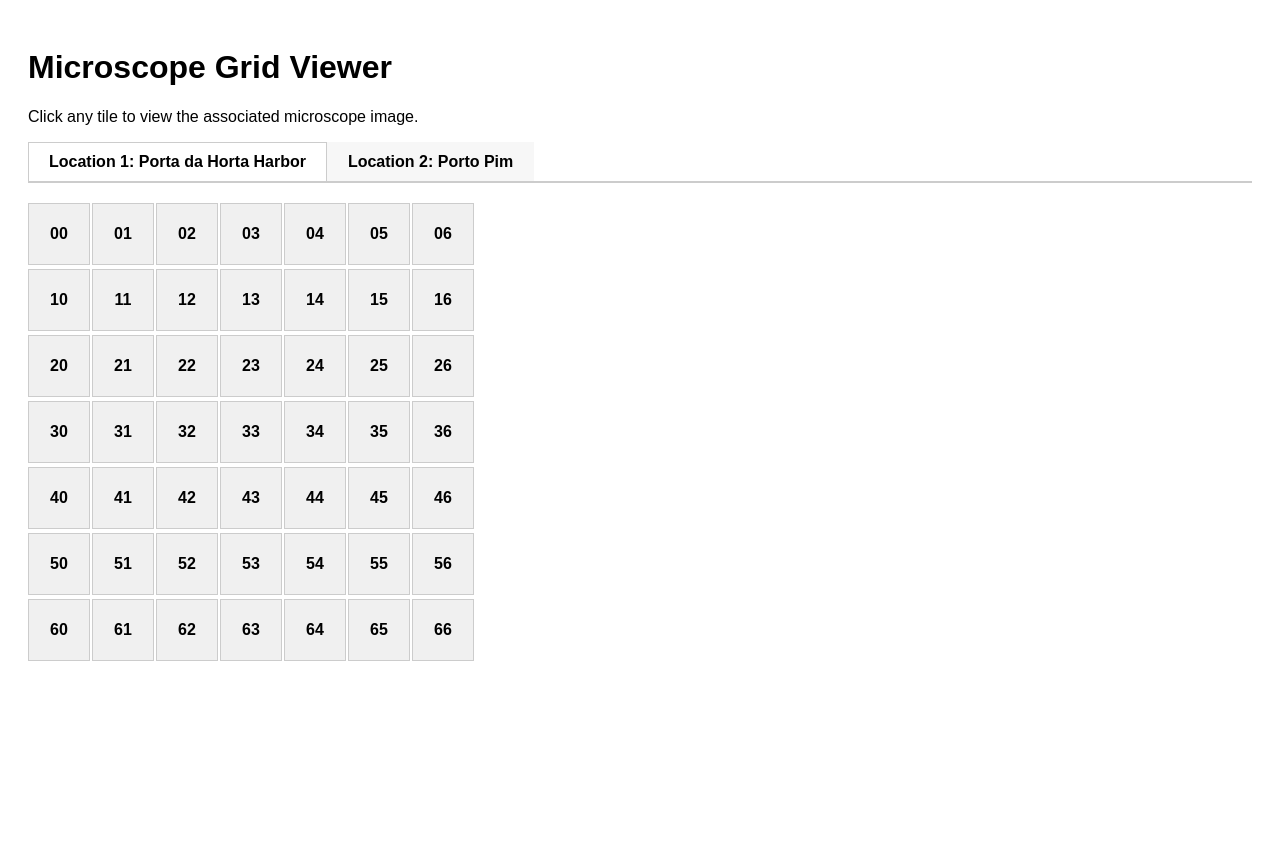
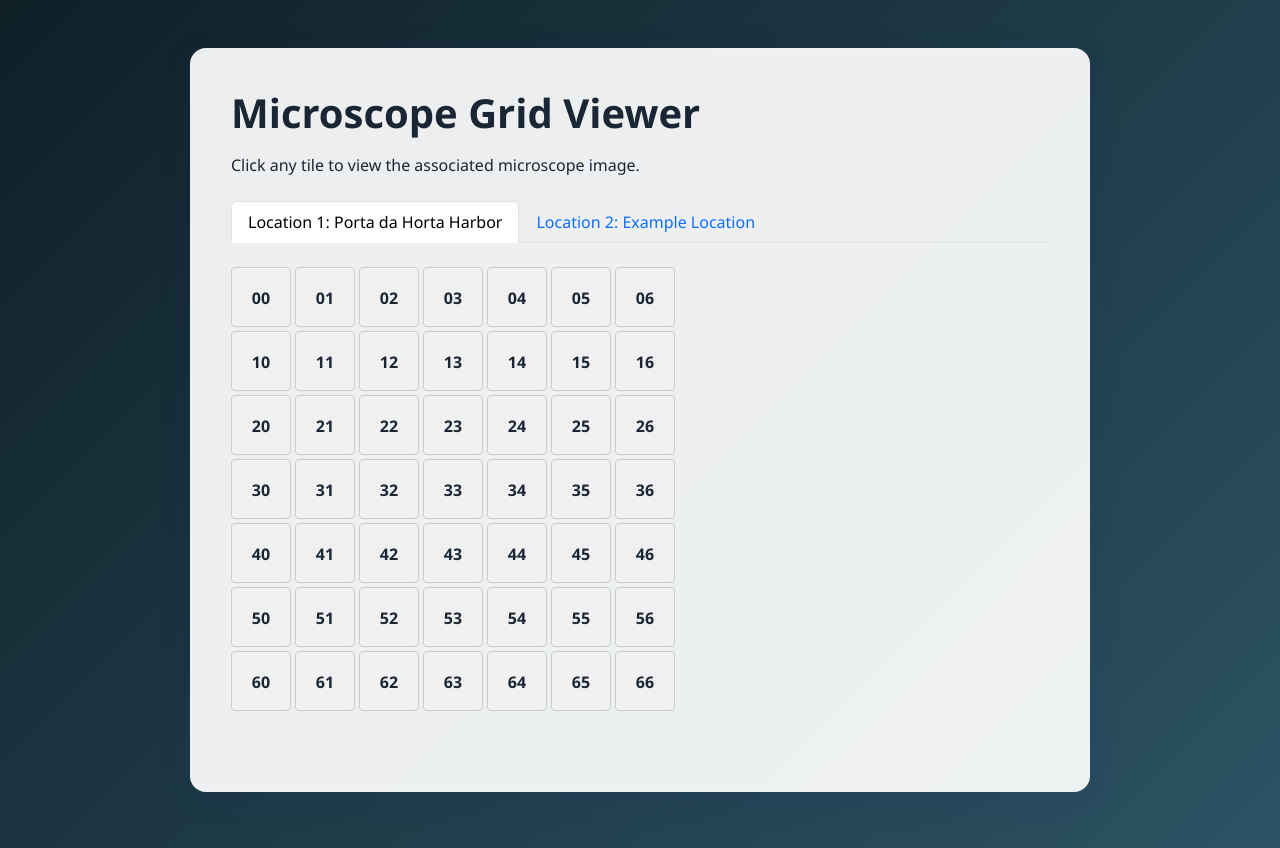
Before and after one commit to cschnorr/marine_robot_data, a plain HTML site: page index.html in a window 1280 px wide. Before the commit the page ends 800 px from the top, so only its background shows below. Drawn offline with nearby package versions, Linux system fonts and the light colour scheme.

Commit message:
Update index.html

```diff
--- a/index.html
+++ b/index.html
@@ -3,49 +3,38 @@
 <head>
   <meta charset="UTF-8" />
   <title>Microscope Grid Viewer</title>
+  <!-- Bootstrap CSS for professional look -->
+  <link href="https://cdn.jsdelivr.net/npm/bootstrap@5.3.2/dist/css/bootstrap.min.css" rel="stylesheet" />
   <style>
     body {
-      font-family: sans-serif;
-      padding: 20px;
+      min-height: 100vh;
+      margin: 0;
+      background: linear-gradient(135deg, #0f2027 0%, #2c5364 100%);
+      color: #1a2634;
+      font-family: 'Segoe UI', Tahoma, Geneva, Verdana, sans-serif;
     }
-
-    /* Tabs container */
-    .tabs {
-      display: flex;
-      border-bottom: 2px solid #ccc;
-      margin-bottom: 20px;
-      user-select: none;
+    .content-wrapper {
+      background: rgba(255,255,255,0.92);
+      border-radius: 16px;
+      box-shadow: 0 8px 32px 0 rgba(31,38,135,0.12);
+      padding: 2.5rem;
+      margin: 3rem auto;
+      max-width: 900px;
+      border: 1px solid rgba(255,255,255,0.15);
     }
-    .tab {
-      padding: 10px 20px;
-      cursor: pointer;
-      border: 1px solid transparent;
-      border-bottom: none;
-      font-weight: bold;
-      background-color: #f7f7f7;
-    }
-    .tab.active {
-      border-color: #ccc #ccc white;
-      background-color: white;
-    }
-    .tab:not(.active):hover {
-      background-color: #e6f0ff;
-    }
-
-    /* Layout for grid + viewer */
     .layout {
       display: flex;
       align-items: flex-start;
       gap: 40px;
+      flex-wrap: wrap;
     }
-
     .grid {
       display: grid;
       grid-template-columns: repeat(7, 60px);
       gap: 4px;
       margin-bottom: 0;
+      flex-shrink: 0;
     }
-
     .cell {
       width: 60px;
       height: 60px;
@@ -55,38 +44,60 @@
       line-height: 60px;
       cursor: pointer;
       font-weight: bold;
+      user-select: none;
+      border-radius: 4px;
+      transition: background-color 0.2s;
     }
     .cell:hover {
       background-color: #d0ebff;
     }
-
-    #viewer img {
-      max-width: 90vw;           /* Never exceed 90% of viewport width */
-      width: 100%;               /* Make image scale to fit container */
-      height: auto;              /* Preserve aspect ratio */
-      max-height: 70vh;          /* Never exceed 70% of viewport height */
+    #viewer-loc1 img,
+    #viewer-loc2 img {
+      width: 100%;
+      max-width: 600px;
+      max-height: 70vh;
+      height: auto;
       display: block;
       margin-bottom: 10px;
+      border-radius: 8px;
+      object-fit: contain;
+      box-shadow: 0 2px 6px rgba(0,0,0,0.1);
     }
-
-    @media (max-width: 600px) {
+    #viewer-loc1, #viewer-loc2 {
+      max-width: 650px;
+      width: 100%;
+    }
+    @media (max-width: 900px) {
       .layout {
         flex-direction: column;
         gap: 20px;
+      }
+      #viewer-loc1 img,
+      #viewer-loc2 img {
+        max-width: 100vw;
+        max-height: 40vh;
       }
     }
   </style>
 </head>
 <body>
+  <div class="content-wrapper">
+    <h1 class="mb-3 fw-bold">Microscope Grid Viewer</h1>
+    <p class="mb-4">Click any tile to view the associated microscope image.</p>
 
-<h1>Microscope Grid Viewer</h1>
-<p>Click any tile to view the associated microscope image.</p>
-
-<!-- Tabs -->
-<div class="tabs" id="tabs">
-  <div class="tab active" data-location="loc1">Location 1: Porta da Horta Harbor</div>
-  <div class="tab" data-location="loc2">Location 2: Porto Pim</div>
-</div>
+    <!-- Tabs for locations -->
+    <ul class="nav nav-tabs mb-4" id="tabs" role="tablist">
+      <li class="nav-item" role="presentation">
+        <button class="nav-link active" type="button" data-location="loc1" role="tab" aria-selected="true">
+          Location 1: Porta da Horta Harbor
+        </button>
+      </li>
+      <li class="nav-item" role="presentation">
+        <button class="nav-link" type="button" data-location="loc2" role="tab" aria-selected="false">
+          Location 2: Example Location
+        </button>
+      </li>
+    </ul>
 
     <!-- Location 1 Content -->
     <div class="location-content" id="loc1" style="display: block;">
@@ -95,7 +106,6 @@
         <div id="viewer-loc1"></div>
       </div>
     </div>
-
     <!-- Location 2 Content -->
     <div class="location-content" id="loc2" style="display: none;">
       <div class="layout">
@@ -103,9 +113,11 @@
         <div id="viewer-loc2"></div>
       </div>
     </div>
+  </div>
 
+  <script src="https://cdn.jsdelivr.net/npm/bootstrap@5.3.2/dist/js/bootstrap.bundle.min.js"></script>
   <script>
-  // Common tile IDs for both locations
+    // Tile IDs for both locations
     const tileIDs = [];
     for (let r = 0; r < 7; r++) {
       for (let c = 0; c < 7; c++) {
@@ -113,7 +125,7 @@
       }
     }
 
-  // Location 1 image filenames
+    // Data: Update with your real image filenames
     const imageFilenamesLoc1 = [
       "Snap_013_0001.jpg", "Snap_013_0203.jpg", "Snap_013_0405.jpg", "Snap_013_0506.jpg",
       "Snap_013_1011.jpg", "Snap_013_1112.jpg", "Snap_013_1314.jpg", "Snap_013_1516.jpg",
@@ -123,19 +135,12 @@
       "Snap_013_5051.jpg", "Snap_013_5152.jpg", "Snap_013_5354.jpg", "Snap_013_5556.jpg",
       "Snap_013_6061.jpg", "Snap_013_6263.jpg", "Snap_013_6465.jpg", "Snap_013_6566.jpg"
     ];
-
-  // Location 2 image filenames (example, replace with real data)
     const imageFilenamesLoc2 = [
-    "Snap_013_0001.jpg", "Snap_013_0203.jpg", "Snap_013_0405.jpg", "Snap_013_0506.jpg",
-    "Snap_013_1011.jpg", "Snap_013_1112.jpg", "Snap_013_1314.jpg", "Snap_013_1516.jpg",
-    "Snap_013_2021.jpg", "Snap_013_2223.jpg", "Snap_013_2425.jpg", "Snap_013_2526.jpg",
-    "Snap_013_3031.jpg", "Snap_013_3132.jpg", "Snap_013_3334.jpg", "Snap_013_3536.jpg",
-    "Snap_013_4041.jpg", "Snap_013_4243.jpg", "Snap_013_4445.jpg", "Snap_013_4546.jpg",
-    "Snap_013_5051.jpg", "Snap_013_5152.jpg", "Snap_013_5354.jpg", "Snap_013_5556.jpg",
-    "Snap_013_6061.jpg", "Snap_013_6263.jpg", "Snap_013_6465.jpg", "Snap_013_6566.jpg"
+      "Snap_014_0001.jpg", "Snap_014_0203.jpg", "Snap_014_0405.jpg",
+      "Snap_014_1112.jpg", "Snap_014_1314.jpg", "Snap_014_1516.jpg"
     ];
 
-  // Helper to build tile map from filenames
+    // Utility: Build tileID -> images map
     function buildTileMap(imageFilenames) {
       const map = {};
       tileIDs.forEach(id => map[id] = []);
@@ -149,16 +154,13 @@
       });
       return map;
     }
-
-  // Build tile maps for both locations
     const tileMapLoc1 = buildTileMap(imageFilenamesLoc1);
     const tileMapLoc2 = buildTileMap(imageFilenamesLoc2);
 
-  // Function to create grid and viewer for a location
+    // Grid and viewer setup for each location
     function createGridViewer(locationSuffix, tileMap) {
-    const grid = document.getElementById("grid-" + locationSuffix);
-    const viewer = document.getElementById("viewer-" + locationSuffix);
-
+      const grid = document.getElementById(`grid-${locationSuffix}`);
+      const viewer = document.getElementById(`viewer-${locationSuffix}`);
       tileIDs.forEach(id => {
         const cell = document.createElement("div");
         cell.className = "cell";
@@ -171,11 +173,7 @@
           } else {
             imgs.forEach(img => {
               const el = document.createElement("img");
-            if (locationSuffix === "loc1") {
               el.src = `img/${img}`;
-            } else {
-              el.src = `loc2/${img}`;
-            }
               el.alt = img;
               viewer.appendChild(el);
             });
@@ -184,32 +182,26 @@
         grid.appendChild(cell);
       });
     }
-
-  // Initialize grids for both locations
     createGridViewer("loc1", tileMapLoc1);
     createGridViewer("loc2", tileMapLoc2);
 
     // Tab switching logic
-  const tabs = document.querySelectorAll(".tab");
+    const tabs = document.querySelectorAll("#tabs .nav-link");
     const locationContents = document.querySelectorAll(".location-content");
-
     tabs.forEach(tab => {
       tab.addEventListener("click", () => {
-      // Remove active class from all tabs
-      tabs.forEach(t => t.classList.remove("active"));
+        tabs.forEach(t => {
+          t.classList.remove("active");
+          t.setAttribute("aria-selected", "false");
+        });
         tab.classList.add("active");
-
-      // Hide all location content sections
-      locationContents.forEach(content => {
-        content.style.display = "none";
-      });
-
-      // Show the selected location's content
+        tab.setAttribute("aria-selected", "true");
+        locationContents.forEach(content => (content.style.display = "none"));
         const loc = tab.getAttribute("data-location");
-      document.getElementById(loc).style.display = "block";
+        const selectedContent = document.getElementById(loc);
+        if (selectedContent) selectedContent.style.display = "block";
       });
     });
   </script>
-
 </body>
 </html>
```
Lines whose indentation alone changed are shown as unchanged.
